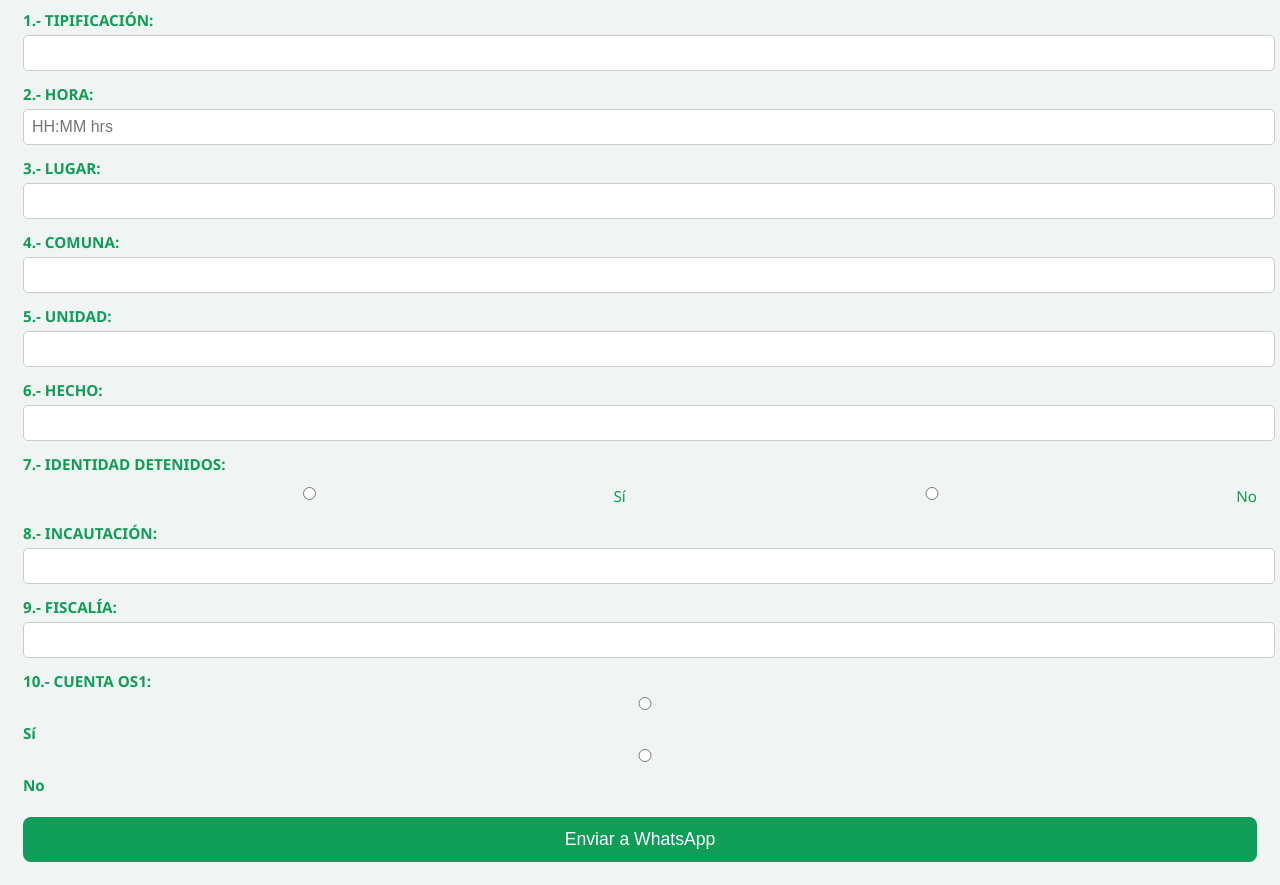
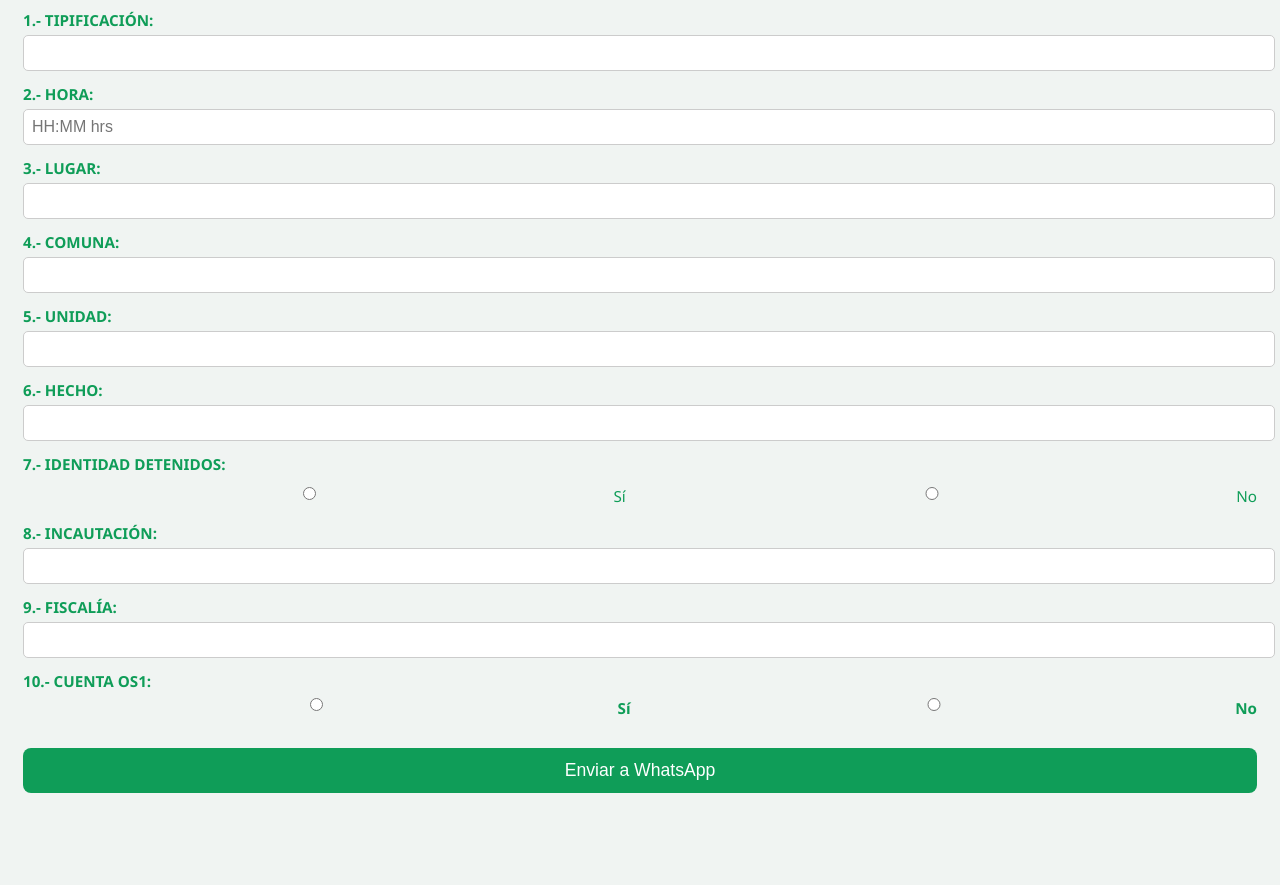
Before and after one commit to KNODRON/Puntos, a plain HTML site: page index.html in a window 1280 px wide. Shown: the part 145-1030 px from the top of the page. After the commit the page ends 961 px from the top, so only its background shows below. Drawn offline with Linux system fonts and the light colour scheme.

Commit message:
Update index.html

```diff
--- a/index.html
+++ b/index.html
@@ -72,7 +72,7 @@
   <input type="text" id="campo9" />
 
   <label>10.- CUENTA OS1:</label>
-  <div id="cuenta10-opciones">
+  <div id="cuenta10-opciones" class="opciones-radio">
     <input type="radio" name="cuenta10" id="cuenta10-si" value="si" />
     <label for="cuenta10-si">Sí</label>
     <input type="radio" name="cuenta10" id="cuenta10-no" value="no" />
```
